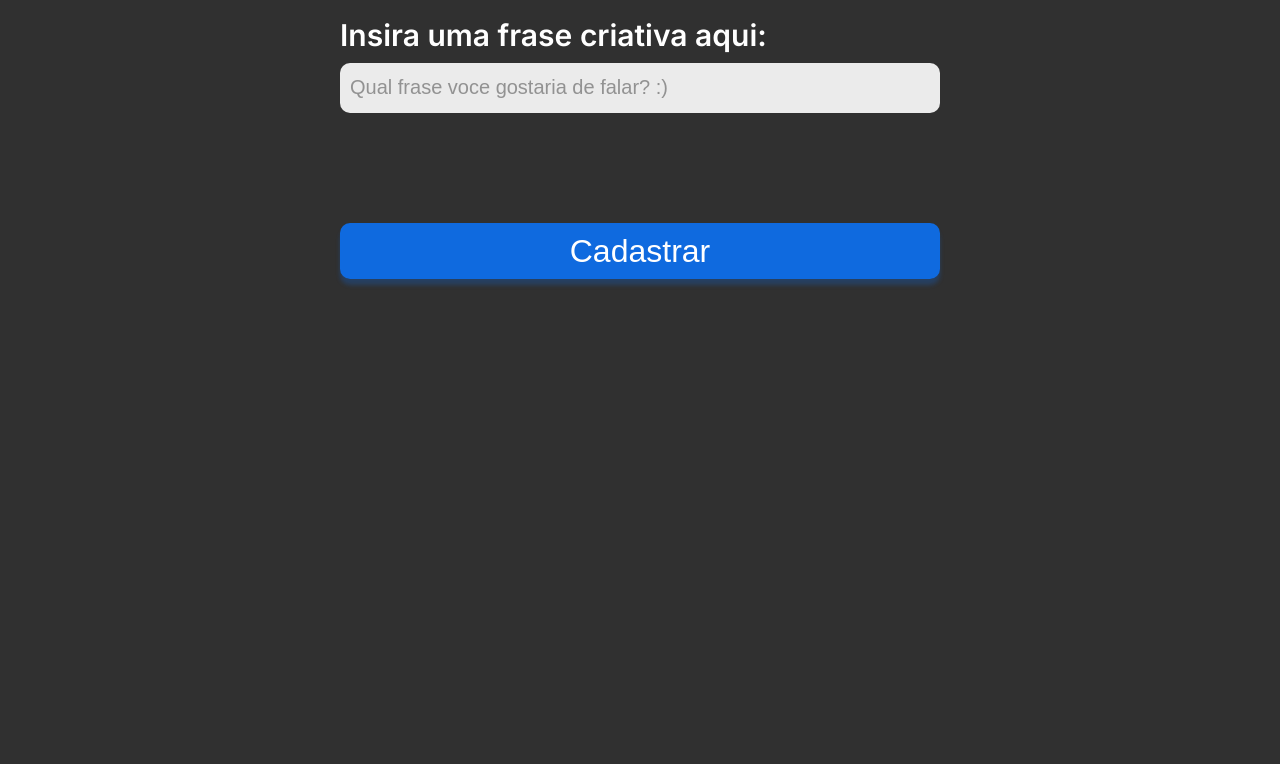
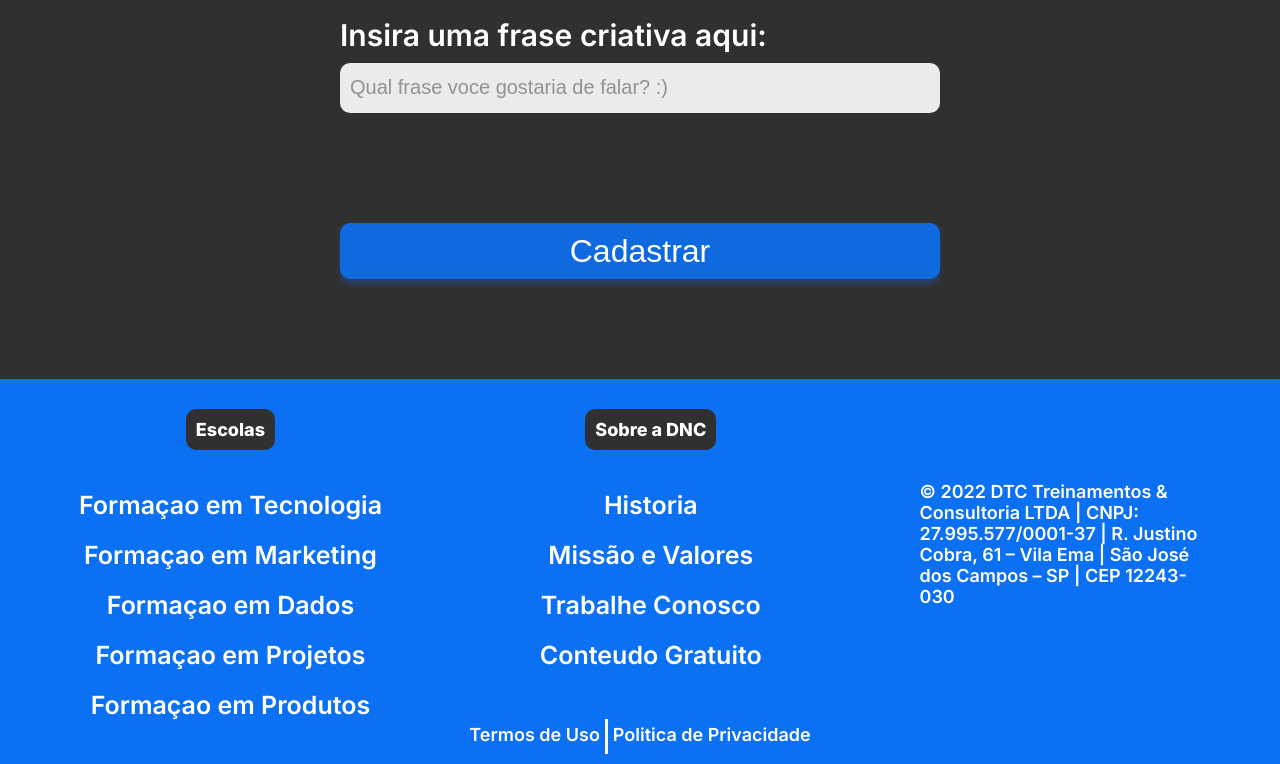
Before and after one commit to Feramalho-CTR/bootcamp-projeto, a plain HTML site: page index.html in a window 1280 px wide. Shown: the part 1278-2042 px from the top of the page. Before the commit the page ends 1657 px from the top, so only its background shows below. Drawn offline with Linux system fonts and the light colour scheme.

Commit message:
atualização MQuery

```diff
--- a/index.html
+++ b/index.html
@@ -72,5 +72,56 @@
         </form>
     </section>
 
+    <footer>
+        <div class="linha1">
+            <nav>
+                <h5>Escolas</h5>
+                <ul>
+                    <li>
+                        <a href="">Formaçao em Tecnologia</a>
+                    </li>
+                    <li>
+                        <a href="">Formaçao em Marketing</a>
+                    </li>
+                    <li>
+                        <a href="">Formaçao em Dados</a>
+                    </li>
+                    <li>
+                        <a href="">Formaçao em Projetos</a>
+                    </li>
+                    <li>
+                        <a href="">Formaçao em Produtos</a>
+                    </li>
+                </ul>
+            </nav>
+            <nav>
+                <h5>Sobre a DNC</h5>
+                <ul>
+                    <li>
+                        <a href="">Historia</a>
+                    </li>
+                    <li>
+                        <a href="">Missão e Valores</a>
+                    </li>
+                    <li>
+                        <a href="">Trabalhe Conosco</a>
+                    </li>
+                    <li>
+                        <a href="">Conteudo Gratuito</a>
+                    </li>
+                </ul>
+            </nav>
+            <div class="endereco">
+                © 2022 DTC Treinamentos & Consultoria LTDA | CNPJ: 27.995.577/0001-37 | R. Justino Cobra, 61 – Vila Ema | São José dos Campos – SP | CEP 12243-030
+            </div>
+        </div>
+
+        <div class="linha2">
+            <a href="">Termos de Uso</a>
+            <a href="">Politica de Privacidade</a>
+        </div>
+    </footer>
+
+
 </body>
 </html>
--- a/style.css
+++ b/style.css
@@ -146,3 +146,138 @@
             color: white;
             text-align: center;
         }
+        /*Footer*/
+        footer{
+            width: 100%;
+            background-color: var(--azul-dnc);
+        }
+        footer .linha1{
+            display: flex;
+            justify-content: space-around;
+            align-items: center;
+        }
+        footer ul{
+            list-style: none;
+            margin: 0px;
+            padding: 0px;
+
+        }
+        footer nav{
+            display: flex;
+            flex-direction: column;
+            align-items: center;
+
+            height: 330px;
+        }
+        footer h5{
+            text-align: center;
+            color: white;
+            font-weight: 800;
+            font-size: 18px;
+            font-family: var(--fonte-padrao);
+            background-color: var(--preto-dnc);
+            border-radius: 10px;
+
+            padding: 10px 10px 10px 10px;
+            margin-bottom: 20px;
+        }
+        footer ul li{
+            text-align: center;
+            color: white;
+            font-weight: 600;
+            font-size: 18px;
+            font-family: var(--fonte-padrao);
+            margin: 20px 0px 20px 0px;
+
+        }
+        footer ul li a{
+            color: white;
+            text-decoration: none;
+
+        }
+        footer ul li a:hover{
+            color: var(--preto-dnc);
+        }
+        footer .endereco{
+            font-weight: 600;
+            font-size: 18px;
+            font-family: var(--fonte-padrao);
+            color: white;
+            width: 22%;
+        }
+        footer .linha2{
+            height: 35px;
+            display: flex;
+            justify-content: center;
+            margin: 0px;
+            padding: 10px;
+            text-decoration: none;
+
+        }
+        footer .linha2 a{
+            font-size: var(--fonte-padrao);
+            font-size: 18px;
+            font-weight: 600;
+            color: white;
+            text-decoration: none;
+            padding: 5px;
+        }
+        footer .linha2 a:hover{
+            color: var(--preto-dnc);
+        }
+        footer .linha2 a:first-child{
+            border-right: 3px solid white;
+        }
+
+        /*Ajustes para Celular*/
+@media only screen and (max-width: 600px){
+
+    /*Menu Navegaçao botao login*/
+    #navPrincipal{
+        flex-direction: column;
+        height: auto;
+        align-items: center;
+    }
+    #menuSup{
+        flex-direction: column;
+        width: 100%;
+        margin: 0px;
+
+    }
+    #menuSup a{
+        height: 50px;
+
+    }
+    #navPrincipal button{
+        width: 100%;
+        margin: 0px;
+    }
+    /*Sessao central*/
+    section h1{
+        font-size: 38px;
+    }
+    section h2{
+        font-size: 26px;
+        padding-right: 5px;
+        padding-left: 15px;
+    }
+    form{
+        width: 95%;
+        font-size: 20px;
+    }
+    .chekbox-itens{
+        font-size: 15px;
+    }
+    .chekbox-itens label{
+        font-size: 16px;
+    }
+    /*ajustando o footer*/
+    footer .linha1{
+        flex-direction: column;
+    }
+    footer .endereco{
+        width: 95%;
+        margin-bottom: 20px;
+    }
+
+}
```
